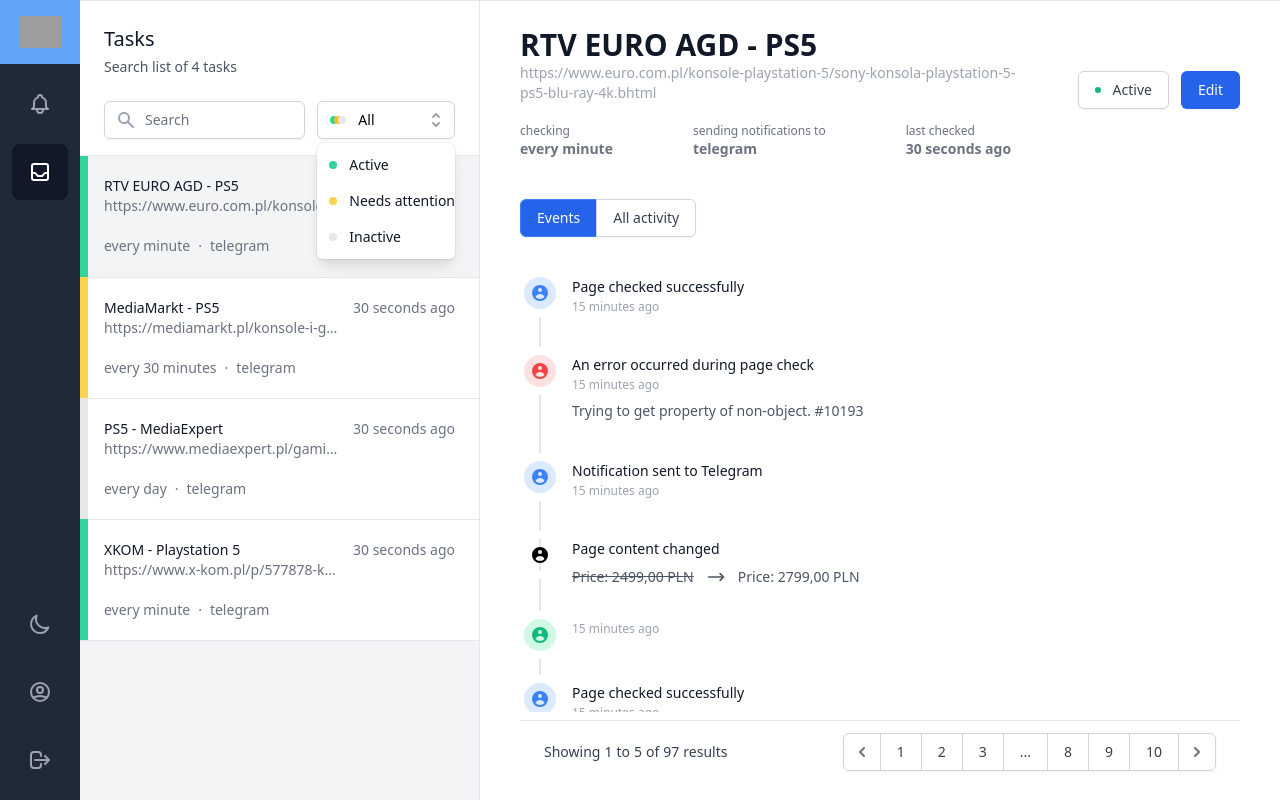
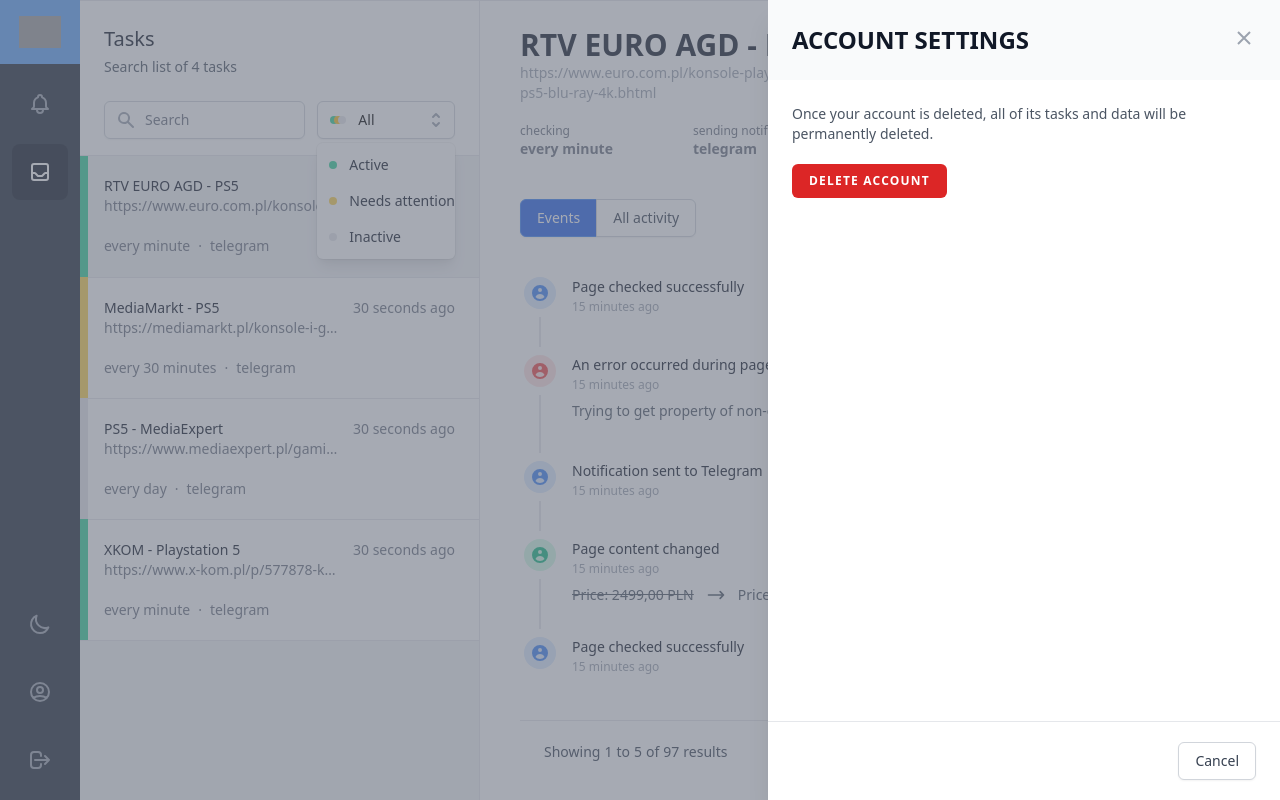
Before and after one commit to ivankayzer/scrappy, a React (Create React App) app: page /tasks in a window 1280 px wide. Both pictures are taken after a click on the link 40 px from the left and 692 px from the top of the page. Built offline with nearby package versions, Linux system fonts and the light colour scheme; grey boxes are pictures that could not be loaded; a web font is replaced by a local one; what @tailwindcss/typography would draw is missing.

Commit message:
feat: add modal

```diff
--- /dev/null
+++ b/src/components/Modal.jsx
@@ -0,0 +1,129 @@
+import React from "react";
+import PropTypes from "prop-types";
+
+const Modal = ({ wide, children, isOpen, close }) => {
+  if (!isOpen) {
+    return null;
+  }
+  return (
+    <>
+      <div className="bg-gray-100 z-20 absolute">
+        <div className="fixed inset-0 overflow-hidden">
+          <div className="absolute inset-0 overflow-hidden">
+            <section
+              className="absolute inset-y-0 right-0 pl-10 max-w-full flex sm:pl-16"
+              aria-labelledby="slide-over-heading"
+            >
+              <transition
+                enter-active-class="transform transition ease-in-out duration-500 sm:duration-700"
+                enter-class="translate-x-full"
+                enter-to-class="translate-x-0"
+                leave-active-class="transform transition ease-in-out duration-500 sm:duration-700"
+                leave-class="translate-x-0"
+                leave-to-class="translate-x-full"
+              >
+                <div
+                  className={`w-screen h-screen ${
+                    wide ? "max-w-2xl" : "max-w-lg"
+                  }`}
+                >
+                  <form className="h-full flex flex-col bg-white shadow-xl">
+                    <div className="flex-1">
+                      <div className="px-4 py-6 bg-gray-50 sm:px-6">
+                        <div className="flex items-start justify-between space-x-3">
+                          <div className="space-y-1">
+                            <h1 className="text-2xl font-extrabold text-gray-900 uppercase">
+                              Account settings
+                            </h1>
+                          </div>
+                          <div className="h-7 flex items-center">
+                            <button
+                              onClick={close}
+                              type="button"
+                              className="bg-transparent rounded-md text-gray-400 hover:text-gray-500 focus:outline-none focus:ring-2 focus:ring-indigo-500"
+                            >
+                              <span className="sr-only">Close panel</span>
+                              <svg
+                                className="h-6 w-6"
+                                xmlns="http://www.w3.org/2000/svg"
+                                fill="none"
+                                viewBox="0 0 24 24"
+                                stroke="currentColor"
+                                aria-hidden="true"
+                              >
+                                <path
+                                  strokeLinejoin="round"
+                                  strokeWidth="2"
+                                  d="M6 18L18 6M6 6l12 12"
+                                />
+                              </svg>
+                            </button>
+                          </div>
+                        </div>
+                      </div>
+                      <div className="px-4 py-6 sm:px-6 overflow-y-scroll">
+                        <div>
+                          <div>
+                            <nav className="sm:hidden" aria-label="Back">
+                              <a
+                                href="#"
+                                className="flex items-center text-sm font-medium text-gray-500 hover:text-gray-700"
+                              >
+                                <svg
+                                  className="flex-shrink-0 -ml-1 mr-1 h-5 w-5 text-gray-400"
+                                  xmlns="http://www.w3.org/2000/svg"
+                                  viewBox="0 0 20 20"
+                                  fill="currentColor"
+                                  aria-hidden="true"
+                                >
+                                  <path
+                                    fillRule="evenodd"
+                                    d="M12.707 5.293a1 1 0 010 1.414L9.414 10l3.293 3.293a1 1 0 01-1.414 1.414l-4-4a1 1 0 010-1.414l4-4a1 1 0 011.414 0z"
+                                    clipRule="evenodd"
+                                  />
+                                </svg>
+                                Back
+                              </a>
+                            </nav>
+                          </div>
+                        </div>
+
+                        <div className="mt-10 sm:mt-0 w-full">{children}</div>
+                      </div>
+                    </div>
+                    <div className="flex-shrink-0 px-4 border-t border-gray-200 py-5 sm:px-6 flex justify-end">
+                      <div className="space-x-3 flex justify-end">
+                        <button
+                          onClick={close}
+                          type="button"
+                          className="bg-white py-2 px-4 border border-gray-300 rounded-md shadow-sm text-sm font-medium text-gray-700 hover:bg-gray-50 focus:outline-none focus:ring-2 focus:ring-offset-2 focus:ring-indigo-500"
+                        >
+                          Cancel
+                        </button>
+                      </div>
+                    </div>
+                  </form>
+                </div>
+              </transition>
+            </section>
+          </div>
+        </div>
+      </div>
+
+      <div className="bg-gray-500 absolute left-0 top-0 w-screen h-screen z-10 opacity-60" />
+    </>
+  );
+};
+
+Modal.propTypes = {
+  wide: PropTypes.bool,
+  children: PropTypes.node.isRequired,
+  isOpen: PropTypes.bool.isRequired,
+  close: PropTypes.func.isRequired,
+};
+
+Modal.defaultProps = {
+  wide: false,
+};
+
+export default Modal;
--- a/src/components/Sidebar.jsx
+++ b/src/components/Sidebar.jsx
@@ -1,5 +1,7 @@
-import React from "react";
+import React, { useState } from "react";
 import PropTypes from "prop-types";
+import Modal from "./Modal";
+import AccountSettings from "./modals/AccountSettings";
 
 const AuthIcons = () => (
   <a
@@ -67,7 +69,9 @@
   </>
 );
 
-const Sidebar = ({ user }) => (
+const Sidebar = ({ user }) => {
+  const [showSettings, setShowSettings] = useState(false);
+  return (
     <nav
       aria-label="Sidebar"
       className="lg:flex-shrink-0 lg:bg-gray-800 lg:overflow-y-auto md:block hidden z-20"
@@ -114,8 +118,8 @@
           </a>
           {!user && (
             <>
-            {" "}
               <a
+                onClick={() => setShowSettings(true)}
                 href="#"
                 className="text-gray-400 hover:bg-gray-700 flex-shrink-0 inline-flex items-center justify-center h-14 w-14 rounded-lg"
               >
@@ -158,8 +162,13 @@
           )}
         </div>
       </div>
+      <AccountSettings
+        close={() => setShowSettings(false)}
+        isOpen={showSettings}
+      />
     </nav>
   );
+};
 
 Sidebar.propTypes = {
   user: PropTypes.shape({
--- a/src/components/TaskDetails.jsx
+++ b/src/components/TaskDetails.jsx
@@ -24,8 +24,8 @@
               </div>
             </div>
             <div className="pt-1.5">
-              <h1 className="text-3xl font-extrabold text-gray-900">{name}</h1>
-              <p className="text-sm text-gray-400 max-w-lg">
+              <h1 className="text-3xl font-extrabold text-gray-900 uppercase">{name}</h1>
+              <p className="text-sm text-gray-400 max-w-lg h-10">
                 <a href="#">{url}</a>
               </p>
               <div className="mt-5 flex text-gray-500 text-sm space-x-20">
--- a/src/components/TasksList.jsx
+++ b/src/components/TasksList.jsx
@@ -114,10 +114,7 @@
                           </div>
                         </li>
 
-                        <li
-                          id="listbox-item-0"
-                          className="text-gray-900 cursor-default select-none relative py-2 pl-3 pr-0"
-                        >
+                        <li className="text-gray-900 cursor-default select-none relative py-2 pl-3 pr-0">
                           <div className="flex items-center">
                             <span
                               className="bg-gray-200 flex-shrink-0 inline-block h-2 w-2 rounded-full"
--- /dev/null
+++ b/src/components/modals/AccountSettings.jsx
@@ -0,0 +1,34 @@
+import React from "react";
+import PropTypes from "prop-types";
+import Modal from "../Modal";
+
+const AccountSettings = ({ isOpen, close }) => (
+  <Modal isOpen={isOpen} close={close} title="Account settings">
+    <div className="flex w-full items-center">
+      <div className="md:mt-0 md:col-span-2 w-full">
+        <div className="bg-white">
+          <div className="w-full text-sm text-gray-600">
+            Once your account is deleted, all of its tasks and data will be
+            permanently deleted.
+          </div>
+
+          <div className="mt-5">
+            <button
+              type="button"
+              className="inline-flex items-center justify-center px-4 py-2 bg-red-600 border border-transparent rounded-md font-semibold text-xs text-white uppercase tracking-widest hover:bg-red-500 focus:outline-none focus:border-red-700 focus:shadow-outline-red active:bg-red-600 transition ease-in-out duration-150"
+            >
+              Delete Account
+            </button>
+          </div>
+        </div>
+      </div>
+    </div>
+  </Modal>
+);
+
+AccountSettings.propTypes = {
+  isOpen: PropTypes.bool.isRequired,
+  close: PropTypes.func.isRequired,
+};
+
+export default AccountSettings;
--- a/src/pages/Tasks.jsx
+++ b/src/pages/Tasks.jsx
@@ -4,6 +4,7 @@
 import router from "../router";
 import TaskDetails from "../components/TaskDetails";
 import TasksList from "../components/TasksList";
+import Modal from "../components/Modal";
 
 const Tasks = () => {
   const [tasks, setTasks] = useState([]);
--- a/src/router.js
+++ b/src/router.js
@@ -27,8 +27,6 @@
           new: "Price: 2799,00 PLN",
         },
       ],
-    },
-    {
       isImportant: true,
       timestamp: "15 minutes ago",
       color: "green",
```
Lines whose indentation alone changed are shown as unchanged.
